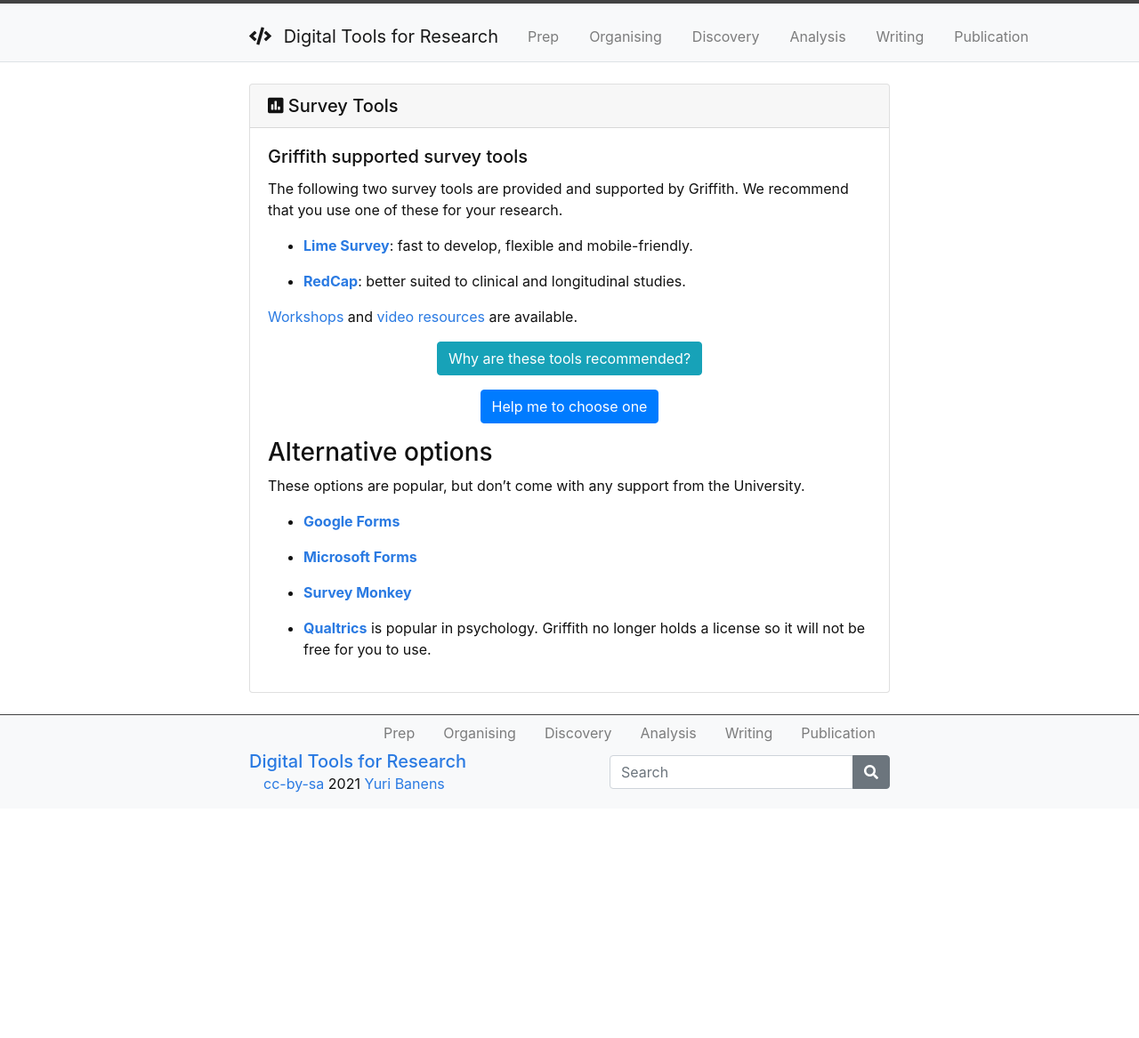
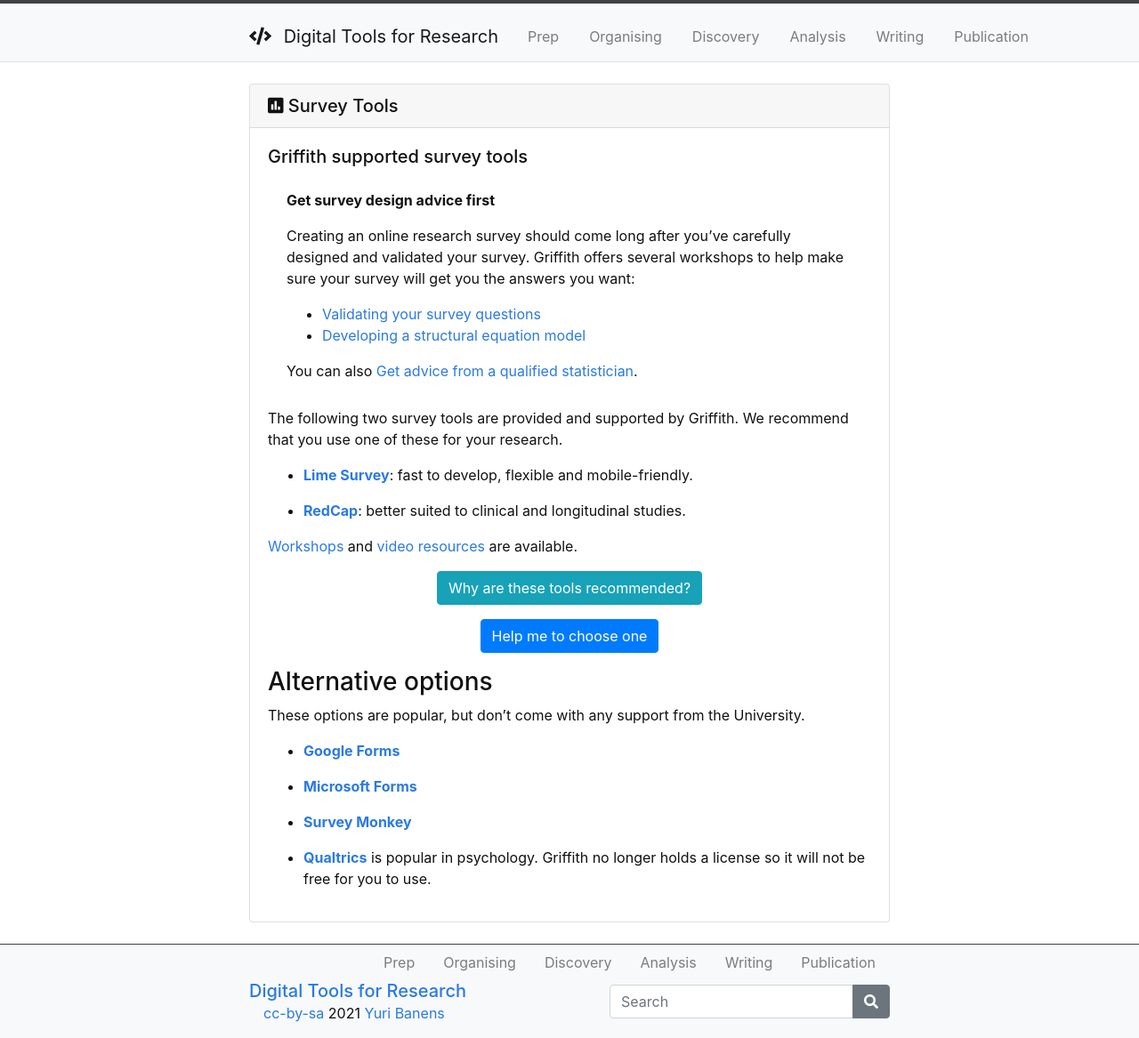
Before and after one commit to GriffithUniLibrary/digital-tools-modular, a Jekyll site: the page built from content/2-discovery-surveys.md, in a window 1280 px wide. Shown: the whole page at 89% size. Built offline with Jekyll 4.4.1, drawn with Linux system fonts in a browser that asks for light colours; our own code applies the rules of GitHub Pages for plain Markdown files; before the commit the page ends 909 px from its top, so only the background shows below that.

Commit message:
Fixed symbols

```diff
--- a/content/2-discovery-surveys.md
+++ b/content/2-discovery-surveys.md
@@ -11,7 +11,8 @@ Creating an online research survey should come long after you've carefully desig
 
 You can also [Get advice from a qualified statistician](https://www.griffith.edu.au/research/research-services/researcher-education-development/statistical-advice).
 
-{% endcapture }
+{% endcapture %}
+
 {% include alert.html text=gurmawarning color="error" %}
 
 The following two survey tools are provided and supported by Griffith. We recommend that you use one of these for your research.
@@ -29,13 +30,17 @@ REDCap and LimeSurvey are hosted on Griffith servers and managed by the eResearc
 - [Workshops](https://www.griffith.edu.au/research/research-services/researcher-education-development/workshop-calendar) are available for both tools,
 - [video resources](https://www.youtube.com/playlist?list=PLOtTT7TqB2izC3THIFCokfIh5DwlOPePH) are available, and;
 - Technical support is avaiable for both tools.
+
 {% endcapture %}
+
 {% include modal.html button="Why are these tools recommended?" color="info" title="Why use LimeSurvey and REDCap" text=whysurveys %}
 
 {% capture whichsurvey %}
+
 This is a simple comparison of the key features of LimeSurvey and REDCap. If you're not sure which one you should use, the best thing to do is [discuss it with us](https://intranet.secure.griffith.edu.au/library/forms/help).
 
 {% include figure.html img="survey-comparison.png" alt="Comparison chart" caption="Feature comparison between LimeSurvey and REDCap" width="100%" %}
+
 {% endcapture %}
 
 {% include modal.html button="Help me to choose one" color="primary" title="Which survey tool should I use?" text=whichsurvey %}
@@ -52,6 +57,7 @@ These options are popular, but don't come with any support from the University.
 - **[Qualtrics](https://www.qualtrics.com)** is popular in psychology. Griffith no longer holds a license so it will not be free for you to use.
 
 {% endcapture %}
+
 {% include card.html header="<i class='fas fa-poll'></i> Survey Tools" text=surveys title="Griffith supported survey tools" %}
 
 {% comment %}
```
